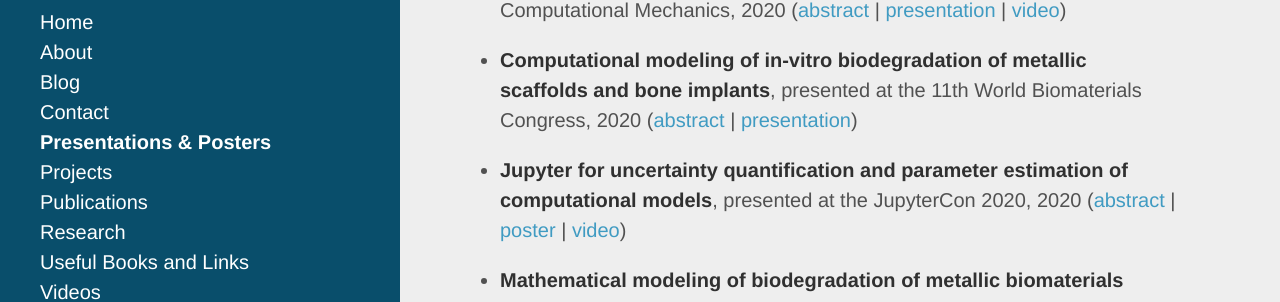
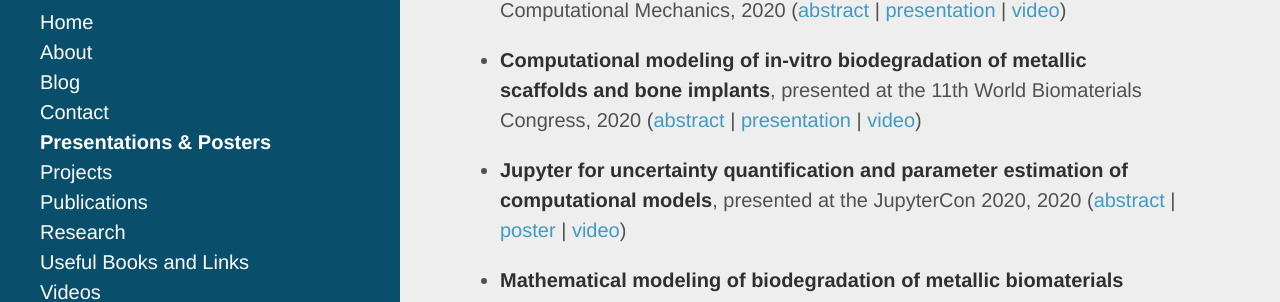
Before and after one commit to mbarzegary/mbarzegary.github.io, a Jekyll site: the page built from presentations.md, in a window 1280 px wide and 900 px high. Shown: the part 363-665 px from the top of the window. Built offline with Jekyll 4.4.1, drawn with Linux system fonts in a browser that asks for light colours; nearby versions of some CDN libraries; some web fonts are replaced.

Commit message:
add one presentation video

```diff
--- a/presentations.md
+++ b/presentations.md
@@ -9,7 +9,7 @@
 
 * **Investigating the biodegradation of metallic biomaterials using HPC-based simulation techniques**, presented at the 14th World Congress on Computational Mechanics, 2020 ([abstract](/public/files/wccm2020-abstract.pdf) \| [presentation](/public/files/wccm2020-presentation.pdf) \| [video](https://slideslive.com/38945379))
 
-* **Computational modeling of in-vitro biodegradation of metallic scaffolds and bone implants**, presented at the 11th World Biomaterials Congress, 2020 ([abstract](/public/files/wbc2020-abstract.pdf) \| [presentation](/public/files/wbc2020-presentation.pdf))
+* **Computational modeling of in-vitro biodegradation of metallic scaffolds and bone implants**, presented at the 11th World Biomaterials Congress, 2020 ([abstract](/public/files/wbc2020-abstract.pdf) \| [presentation](/public/files/wbc2020-presentation.pdf) \| [video](https://www.youtube.com/KVzBosw_lfA))
 
 * **Jupyter for uncertainty quantification and parameter estimation of computational models**, presented at the JupyterCon 2020, 2020 ([abstract](/public/files/jupytercon2020-abstract.pdf) \| [poster](/public/files/jupytercon2020-poster.pdf) \| [video](https://www.youtube.com/watch?v=LGOBPWnhz04))
 
```
Also changed, not shown: videos.md (+6 -0 lines), 3 other files.
